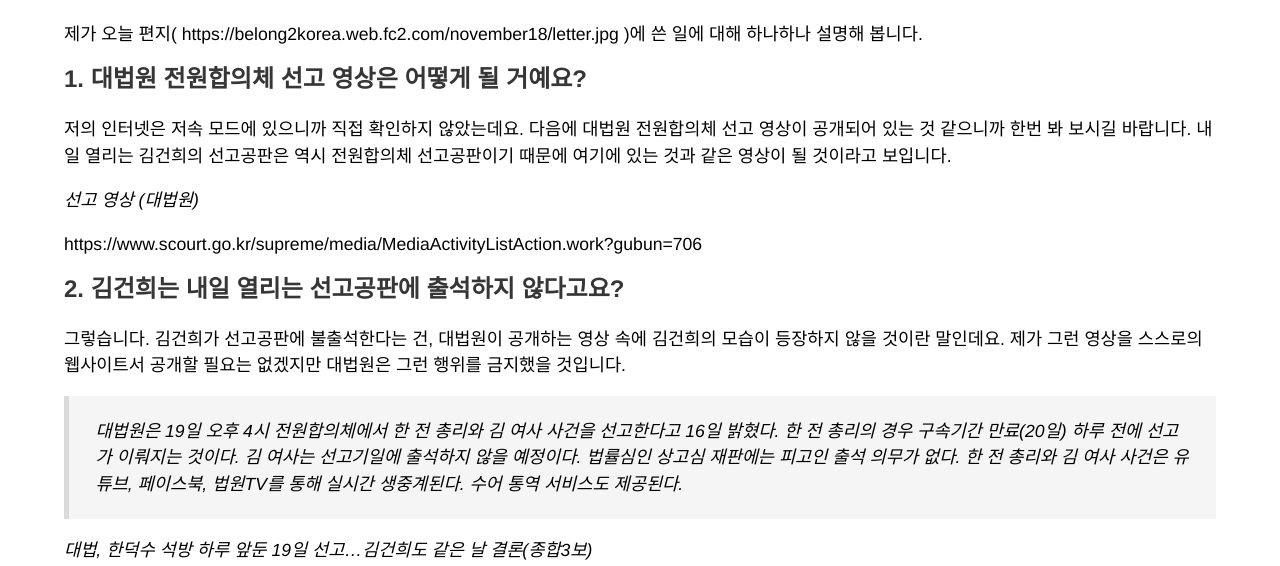
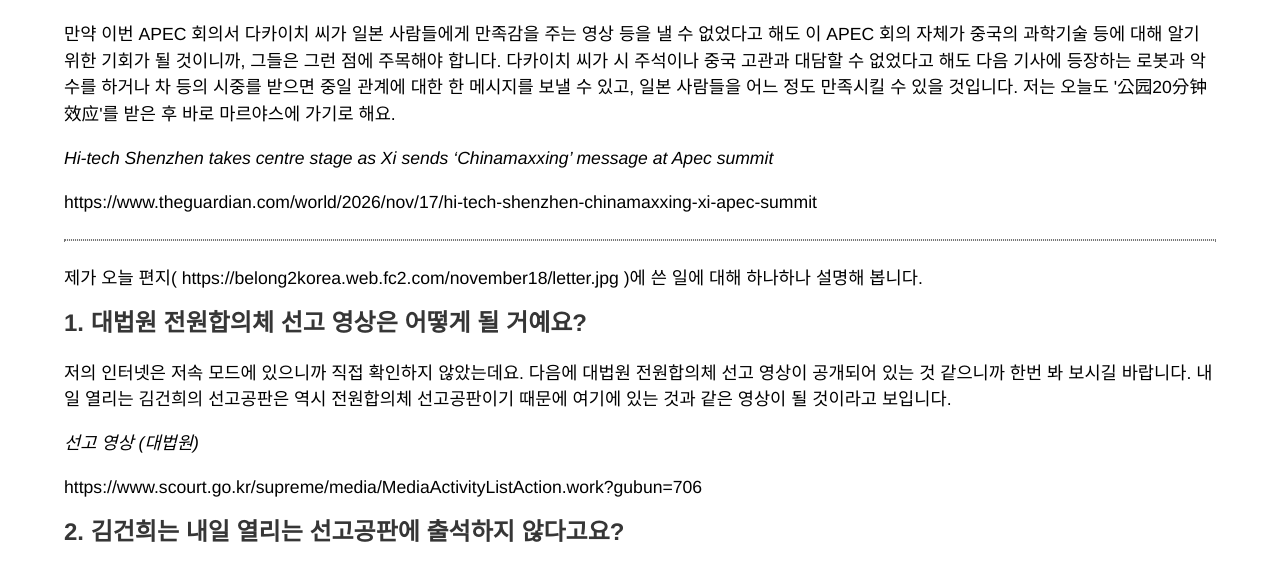
Before and after one commit to daegae/l, a plain HTML site: page index.html in a window 1280 px wide. Shown: the part 110-676 px from the top of the page. Drawn offline with Linux system fonts and the light colour scheme.

Commit message:
글 추가

```diff
--- a/index.html
+++ b/index.html
@@ -43,6 +43,16 @@ blockquote {
                     <h3 class="title is-3">
                         26. 11. 18
                     </h3>
+<p>
+    만약 이번 APEC 회의서 다카이치 씨가 일본 사람들에게 만족감을 주는 영상 등을 낼 수 없었다고 해도 이 APEC 회의 자체가 중국의 과학기술 등에 대해 알기 위한 기회가 될 것이니까, 그들은 그런 점에 주목해야 합니다. 다카이치 씨가 시 주석이나 중국 고관과 대담할 수 없었다고 해도 다음 기사에 등장하는 로봇과 악수를 하거나 차 등의 시중를 받으면 중일 관계에 대한 한 메시지를 보낼 수 있고, 일본 사람들을 어느 정도 만족시킬 수 있을 것입니다. 저는 오늘도 '公园20分钟效应'를 받은 후 바로 마르야스에 가기로 해요.
+</p>
+<p class="is-italic">
+    Hi-tech Shenzhen takes centre stage as Xi sends ‘Chinamaxxing’ message at Apec summit
+</p>
+<p><a href="https://www.theguardian.com/world/2026/nov/17/hi-tech-shenzhen-chinamaxxing-xi-apec-summit" target="_blank" rel="noopener noreferrer">
+    https://www.theguardian.com/world/2026/nov/17/hi-tech-shenzhen-chinamaxxing-xi-apec-summit
+</a></p>
+<hr/>
 <p>
     제가 오늘 편지(
 <a href="https://belong2korea.web.fc2.com/november18/letter.jpg" target="_blank" rel="noopener noreferrer">
@@ -102,7 +112,7 @@ blockquote {
 <br/> - 2026도7341 내란우두머리방조 등
 <br/>2. 선고기일 : 2026. 11. 19. (목) 16:00
 <br/>3. 장소 : 대법원 2층 대법정
-<strong>Ⅱ. 실시간 중계방송 안내</strong>
+<br/><strong>Ⅱ. 실시간 중계방송 안내</strong>
 <br/>1. 실시간 중계방송 : Youtube, Facebook, 법원 TV를 통해 동시 생중계됨을 알려드립니다.[수화 통역 서비스 제공(PIP, Picture in Picture 방식)].
 <br/>2. 직접 방청을 원하시는 분들께서는 하단 안내사항을 참고하여 주시기를 바랍니다.
 <br/> (중략)
@@ -137,7 +147,7 @@ blockquote {
     https://www.jiji.com/jc/article?k=2026111500177&g=pol
 </a></p>
 <p>
-    안녕하세요? 지금 오전 한 시경입니다. 아마 일본의 보수(保守) 지지자들이 바라는 일이 '외국인 없는 일본'일 수도 있습니다. 다카이치 씨는 단지 보수(保守) 지지자들을 위한 종복으로서 그들이 바라는 일본을 만드셨을 뿐일 수도 있는데요. 그런 사람들에겐 중일 사이 갈등이 오히려 좋은 일인지도 모릅니다. 다만 일본은 미국 같은 대국이 아니니까 만약 그런 사람들이 그런 이유로 트럼프 대통령을 지지했다면 바보이라고 하지 않을 수가 없습니다. 오늘은 무식한 지지자들으로부터 박해를 당할 수도 있으니까 잘 쉬기로 해요. 다시 자겠습니다~
+    안녕하세요? 지금 오전 한 시경입니다. 아마 일본의 보수(保守) 지지자들이 바라는 일이 '외국인 없는 일본'일 수도 있습니다. 다카이치 씨는 단지 보수(保守) 지지자들을 위한 종복으로서 그들이 바라는 일본을 만드셨을 뿐일 수도 있는데요. 그런 사람들에겐 중일 사이 갈등이 오히려 좋은 일인지도 모릅니다. 다만 일본은 미국 같은 대국이 아니니까 만약 그런 사람들이 그런 이유로 트럼프 대통령을 지지했다면 바보이라고 하지 않을 수가 없습니다. 오늘은 일본 사람들으로부터 박해를 당할 수도 있으니까 잘 쉬기로 해요. 다시 자겠습니다~
 </p>
 <p class="is-italic">
     (10. 2) 日, 영주권 요건 대폭 강화… 일본인 평균보다 소득 많아야
```
